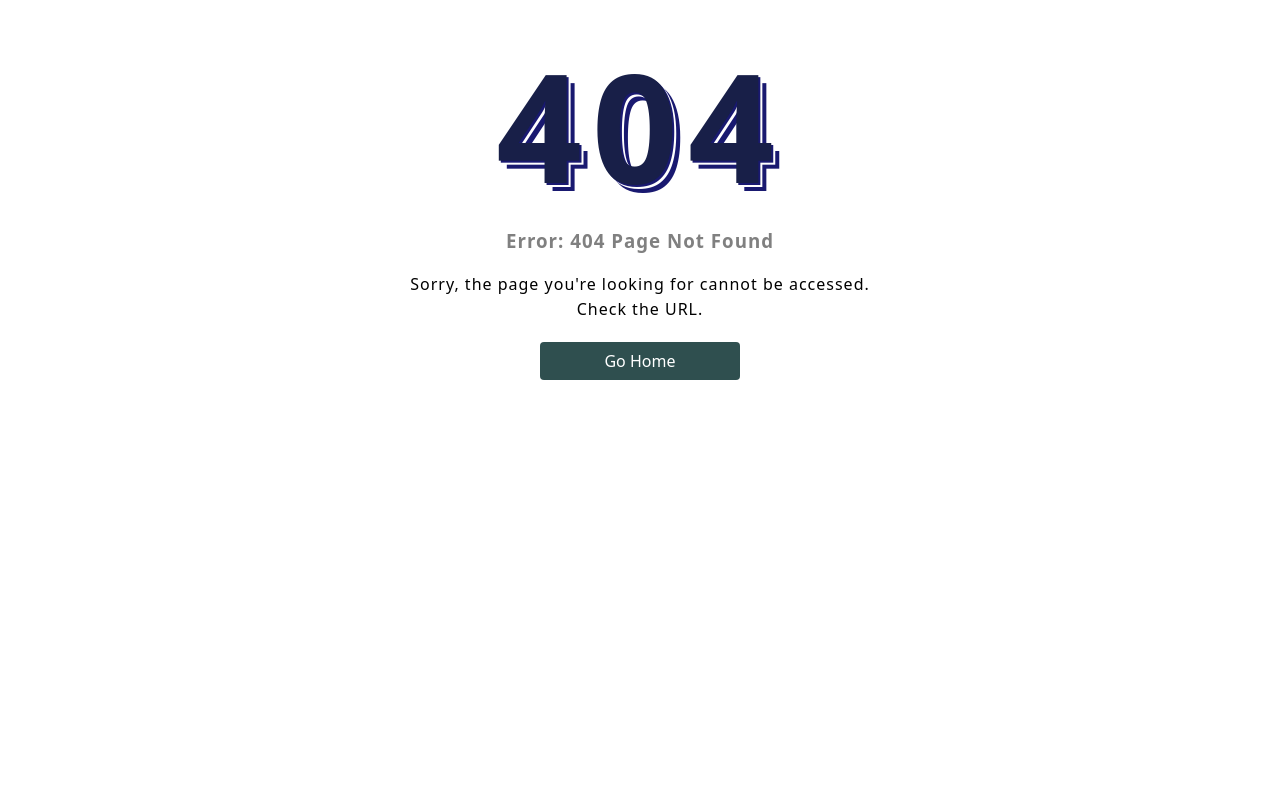
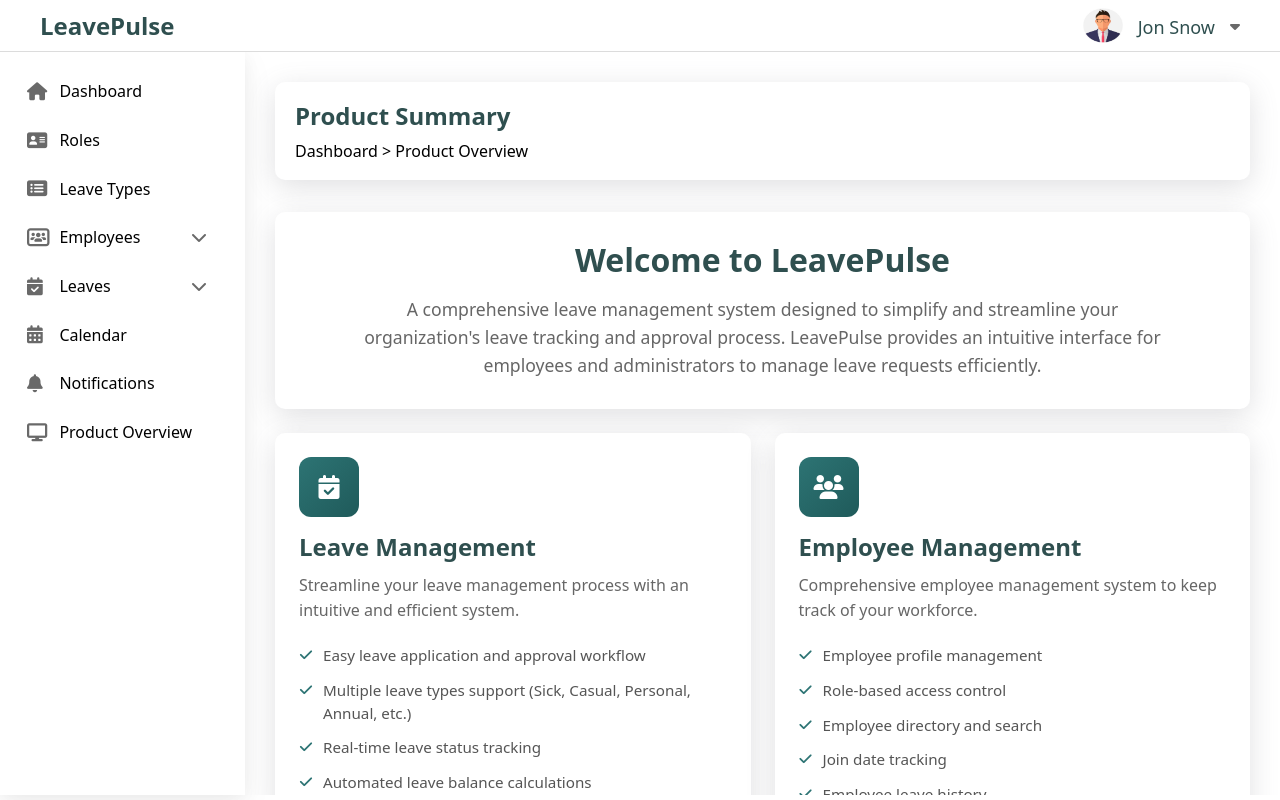
Before and after one commit to DhanushS212003/LeavePulse, a React (Vite) app: page /product_overview in a window 1280 px wide. Before the commit this address had no page. Built offline with nearby package versions, Linux system fonts and the light colour scheme.

Commit message:
implemented Product Overview component

```diff
--- a/src/header/header.css
+++ b/src/header/header.css
@@ -30,7 +30,7 @@
 
   .user_name {
     font-size: 18px;
-    margin: 0px 15px;
+    margin: 0px 15px -3px 15px;
     color: darkslategray;
   }
 
--- /dev/null
+++ b/src/product_overview/ProductOverview.jsx
@@ -0,0 +1,159 @@
+import BreadCrumb from "../breadcrumb/Breadcrumb";
+import "./product_overview.css";
+
+const ProductOverview = () => {
+  const features = [
+    {
+      title: "Leave Management",
+      icon: "fa-solid fa-calendar-check",
+      description:
+        "Streamline your leave management process with an intuitive and efficient system.",
+      points: [
+        "Easy leave application and approval workflow",
+        "Multiple leave types support (Sick, Casual, Personal, Annual, etc.)",
+        "Real-time leave status tracking",
+        "Automated leave balance calculations",
+        "Leave history and analytics",
+      ],
+    },
+    {
+      title: "Employee Management",
+      icon: "fa-solid fa-users",
+      description:
+        "Comprehensive employee management system to keep track of your workforce.",
+      points: [
+        "Employee profile management",
+        "Role-based access control",
+        "Employee directory and search",
+        "Join date tracking",
+        "Employee leave history",
+      ],
+    },
+    {
+      title: "Calendar Integration",
+      icon: "fa-solid fa-calendar-days",
+      description:
+        "Visual calendar view to see all leave requests and schedules at a glance.",
+      points: [
+        "Interactive calendar with multiple views (Month, Week, Day, Agenda)",
+        "Color-coded leave types for easy identification",
+        "Event details on hover",
+        "Quick navigation between dates",
+        "Export calendar functionality",
+      ],
+    },
+    {
+      title: "Dashboard Analytics",
+      icon: "fa-solid fa-chart-line",
+      description:
+        "Get insights into your organization's leave patterns and trends.",
+      points: [
+        "Real-time leave statistics",
+        "Pending, approved, and rejected leave counts",
+        "Visual data representation",
+        "Quick overview of employee status",
+        "Trend analysis and reports",
+      ],
+    },
+    {
+      title: "Advanced Filtering",
+      icon: "fa-solid fa-filter",
+      description:
+        "Powerful filtering options to find exactly what you're looking for.",
+      points: [
+        "Filter by leave status (Approved, Pending, Rejected)",
+        "Filter by employee or department",
+        "Date range filtering",
+        "Multiple filter combinations",
+        "Save filter preferences",
+      ],
+    },
+    {
+      title: "Responsive Design",
+      icon: "fa-solid fa-mobile-screen-button",
+      description:
+        "Access your leave management system from any device, anywhere.",
+      points: [
+        "Fully responsive design for all screen sizes",
+        "Mobile-friendly interface",
+        "Touch-optimized controls",
+        "Cross-platform compatibility",
+        "Offline capability support",
+      ],
+    },
+  ];
+
+  return (
+    <>
+      <BreadCrumb title="Product Summary" path="Dashboard > Product Overview" />
+
+      <div className="product_overview_section">
+        <div className="overview_header">
+          <h1>Welcome to LeavePulse</h1>
+          <p className="overview_subtitle">
+            A comprehensive leave management system designed to simplify and
+            streamline your organization's leave tracking and approval process.
+            LeavePulse provides an intuitive interface for employees and
+            administrators to manage leave requests efficiently.
+          </p>
+        </div>
+
+        <div className="features_grid">
+          {features.map((feature, index) => (
+            <div key={index} className="feature_card">
+              <div className="feature_icon">
+                <i className={feature.icon} />
+              </div>
+              <h3 className="feature_title">{feature.title}</h3>
+              <p className="feature_description">{feature.description}</p>
+              <ul className="feature_points">
+                {feature.points.map((point, pointIndex) => (
+                  <li key={pointIndex}>
+                    <i className="fa-solid fa-check" />
+                    <span>{point}</span>
+                  </li>
+                ))}
+              </ul>
+            </div>
+          ))}
+        </div>
+
+        <div className="overview_footer">
+          <h2>Why Choose LeavePulse?</h2>
+          <div className="benefits_list">
+            <div className="benefit_item">
+              <i className="fa-solid fa-clock" />
+              <div>
+                <h4>Time Efficient</h4>
+                <p>Reduce administrative time by automating leave processes</p>
+              </div>
+            </div>
+            <div className="benefit_item">
+              <i className="fa-solid fa-shield-halved" />
+              <div>
+                <h4>Secure & Reliable</h4>
+                <p>Enterprise-grade security with data protection and backup</p>
+              </div>
+            </div>
+            <div className="benefit_item">
+              <i className="fa-solid fa-user-gear" />
+              <div>
+                <h4>User Friendly</h4>
+                <p>Intuitive interface that requires minimal training</p>
+              </div>
+            </div>
+            <div className="benefit_item">
+              <i className="fa-solid fa-chart-pie" />
+              <div>
+                <h4>Data Insights</h4>
+                <p>Make informed decisions with comprehensive analytics</p>
+              </div>
+            </div>
+          </div>
+        </div>
+      </div>
+    </>
+  );
+};
+
+export default ProductOverview;
--- /dev/null
+++ b/src/product_overview/product_overview.css
@@ -0,0 +1,236 @@
+.product_overview_section {
+  margin-top: 24px;
+
+  .overview_header {
+    background: white;
+    padding: 30px;
+    border-radius: 10px;
+    box-shadow: rgba(100, 100, 111, 0.2) 0px 7px 29px 0px;
+    margin-bottom: 24px;
+    text-align: center;
+  }
+
+  .overview_header h1 {
+    color: darkslategray;
+    font-size: 2rem;
+    margin-bottom: 16px;
+    font-weight: 600;
+  }
+
+  .overview_subtitle {
+    color: #666;
+    font-size: 1.1rem;
+    line-height: 1.6;
+    max-width: 800px;
+    margin: 0 auto;
+  }
+
+  .features_grid {
+    display: grid;
+    grid-template-columns: repeat(auto-fit, minmax(350px, 1fr));
+    gap: 24px;
+    margin-bottom: 24px;
+  }
+
+  .feature_card {
+    background: white;
+    padding: 24px;
+    border-radius: 10px;
+    box-shadow: rgba(100, 100, 111, 0.2) 0px 7px 29px 0px;
+    transition: transform 0.3s ease, box-shadow 0.3s ease;
+  }
+
+  .feature_card:hover {
+    transform: translateY(-5px);
+    box-shadow: rgba(100, 100, 111, 0.3) 0px 10px 35px 0px;
+  }
+
+  .feature_icon {
+    width: 60px;
+    height: 60px;
+    background: linear-gradient(135deg, #2d7474 0%, #1f5a5a 100%);
+    border-radius: 12px;
+    display: flex;
+    align-items: center;
+    justify-content: center;
+    margin-bottom: 16px;
+  }
+
+  .feature_icon i {
+    font-size: 1.5rem;
+    color: white;
+  }
+
+  .feature_title {
+    color: darkslategray;
+    font-size: 1.5rem;
+    margin-bottom: 12px;
+    font-weight: 600;
+  }
+
+  .feature_description {
+    color: #666;
+    font-size: 1rem;
+    line-height: 1.6;
+    margin-bottom: 20px;
+  }
+
+  .feature_points {
+    list-style: none;
+    padding: 0;
+    margin: 0;
+  }
+
+  .feature_points li {
+    display: flex;
+    align-items: flex-start;
+    gap: 10px;
+    margin-bottom: 12px;
+    color: #555;
+    font-size: 0.95rem;
+    line-height: 1.5;
+  }
+
+  .feature_points li:last-child {
+    margin-bottom: 0;
+  }
+
+  .feature_points li i {
+    color: #2d7474;
+    margin-top: 4px;
+    font-size: 0.875rem;
+    flex-shrink: 0;
+  }
+
+  .feature_points li span {
+    flex: 1;
+  }
+
+  .overview_footer {
+    background: white;
+    padding: 30px;
+    border-radius: 10px;
+    box-shadow: rgba(100, 100, 111, 0.2) 0px 7px 29px 0px;
+  }
+
+  .overview_footer h2 {
+    color: darkslategray;
+    font-size: 1.75rem;
+    margin-bottom: 24px;
+    text-align: center;
+    font-weight: 600;
+  }
+
+  .benefits_list {
+    display: grid;
+    grid-template-columns: repeat(auto-fit, minmax(250px, 1fr));
+    gap: 24px;
+  }
+
+  .benefit_item {
+    display: flex;
+    gap: 16px;
+    align-items: flex-start;
+  }
+
+  .benefit_item i {
+    font-size: 2rem;
+    color: #2d7474;
+    margin-top: 4px;
+    flex-shrink: 0;
+  }
+
+  .benefit_item h4 {
+    color: darkslategray;
+    font-size: 1.25rem;
+    margin-bottom: 8px;
+    font-weight: 600;
+  }
+
+  .benefit_item p {
+    color: #666;
+    font-size: 0.95rem;
+    line-height: 1.6;
+    margin: 0;
+  }
+
+  /* Responsive Design */
+  @media (max-width: 768px) {
+    .overview_header {
+      padding: 20px;
+    }
+
+    .overview_header h1 {
+      font-size: 1.5rem;
+    }
+
+    .overview_subtitle {
+      font-size: 1rem;
+    }
+
+    .features_grid {
+      grid-template-columns: 1fr;
+      gap: 20px;
+    }
+
+    .feature_card {
+      padding: 20px;
+    }
+
+    .feature_title {
+      font-size: 1.25rem;
+    }
+
+    .overview_footer {
+      padding: 20px;
+    }
+
+    .overview_footer h2 {
+      font-size: 1.5rem;
+    }
+
+    .benefits_list {
+      grid-template-columns: 1fr;
+      gap: 20px;
+    }
+  }
+
+  @media (max-width: 480px) {
+    .overview_header {
+      padding: 16px;
+    }
+
+    .overview_header h1 {
+      font-size: 1.25rem;
+    }
+
+    .overview_subtitle {
+      font-size: 0.9rem;
+    }
+
+    .feature_card {
+      padding: 16px;
+    }
+
+    .feature_icon {
+      width: 50px;
+      height: 50px;
+    }
+
+    .feature_icon i {
+      font-size: 1.25rem;
+    }
+
+    .feature_title {
+      font-size: 1.1rem;
+    }
+
+    .feature_description {
+      font-size: 0.9rem;
+    }
+
+    .feature_points li {
+      font-size: 0.875rem;
+    }
+  }
+}
--- a/src/routes.jsx
+++ b/src/routes.jsx
@@ -11,6 +11,7 @@ import MyLeaves from "./leave/MyLeaves";
 import Notifications from "./notification/Notifications";
 import Profile from "./profile/Profile";
 import Calendar from "./calendar/Calendar";
+import ProductOverview from "./product_overview/ProductOverview";
 
 export const routes = [
   {
@@ -27,6 +28,7 @@ export const routes = [
       { path: "notifications", element: <Notifications /> },
       { path: "profile", element: <Profile /> },
       { path: "calendar", element: <Calendar /> },
+      { path: "product_overview", element: <ProductOverview /> },
     ],
   },
   { path: "login", element: <Login /> },
--- a/src/sidebar/SideBar.jsx
+++ b/src/sidebar/SideBar.jsx
@@ -133,11 +133,14 @@ const SideBar = () => {
         <p> Notifications </p>
       </div>
 
-      <div className="sidebar_row_container">
+      <div
+        className="sidebar_row_container"
+        onClick={() => navigate("/product_overview")}
+      >
         <div className="sidebar_icon_container">
-          <i className="fa-solid fa-book"></i>
+          <i className="fa-solid fa-display"></i>
         </div>
-        <p> Visit Us </p>
+        <p> Product Overview </p>
       </div>
     </div>
   );
```
